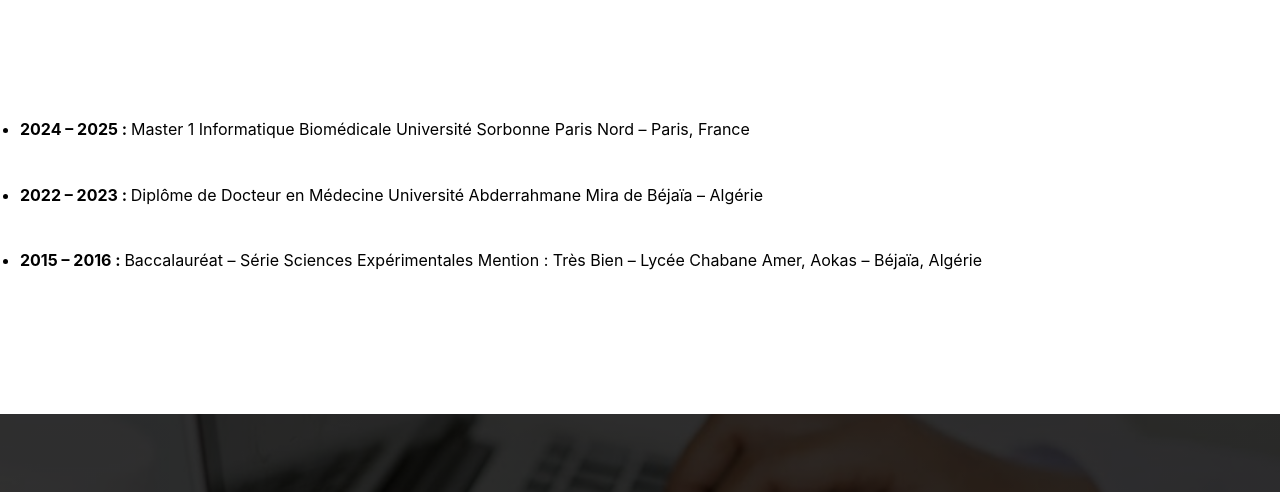
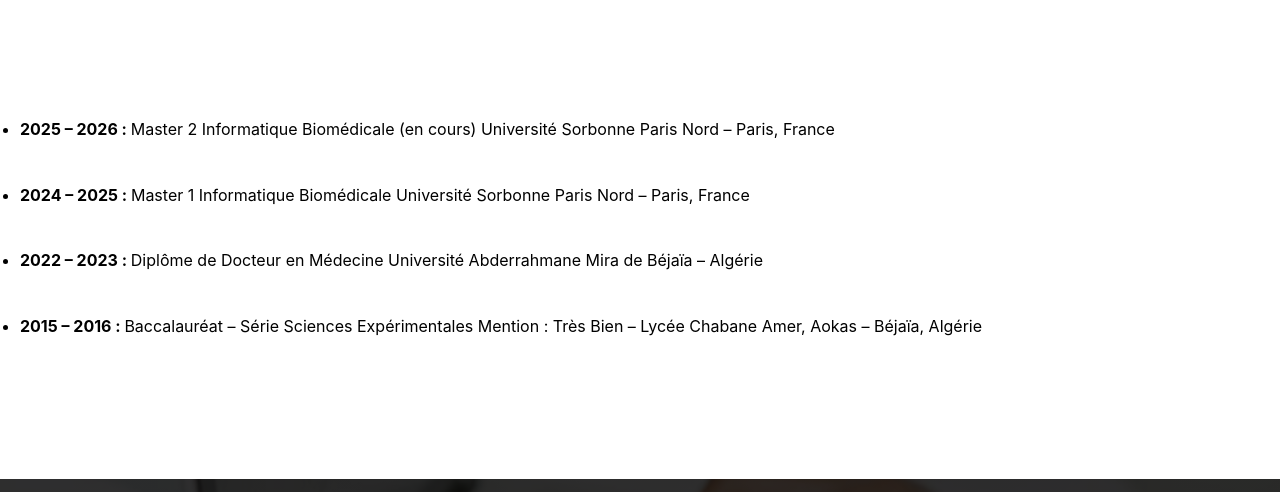
Before and after one commit to merry98-best/mon_portfolio, a plain HTML site: page index.html in a window 1280 px wide. Shown: the part 2606-3098 px from the top of the page. Drawn offline with Linux system fonts and the light colour scheme.

Commit message:
Update index.html

```diff
--- a/index.html
+++ b/index.html
@@ -125,6 +125,7 @@
 	  <div class="flex space-between">
 	    <div class="w100 realisation">
 		 <ul>
+			<li><strong>2025 – 2026 : </strong>Master 2 Informatique Biomédicale (en cours) Université Sorbonne Paris Nord – Paris, France</li><br>
 		    <li><strong>2024 – 2025 : </strong>Master 1 Informatique Biomédicale Université Sorbonne Paris Nord – Paris, France</li><br>
             <li><strong>2022 – 2023 : </strong>Diplôme de Docteur en Médecine Université Abderrahmane Mira de Béjaïa – Algérie</li><br>
             <li><strong>2015 – 2016 : </strong>Baccalauréat – Série Sciences Expérimentales Mention : Très Bien – Lycée Chabane Amer, Aokas – Béjaïa, Algérie</li>
```
